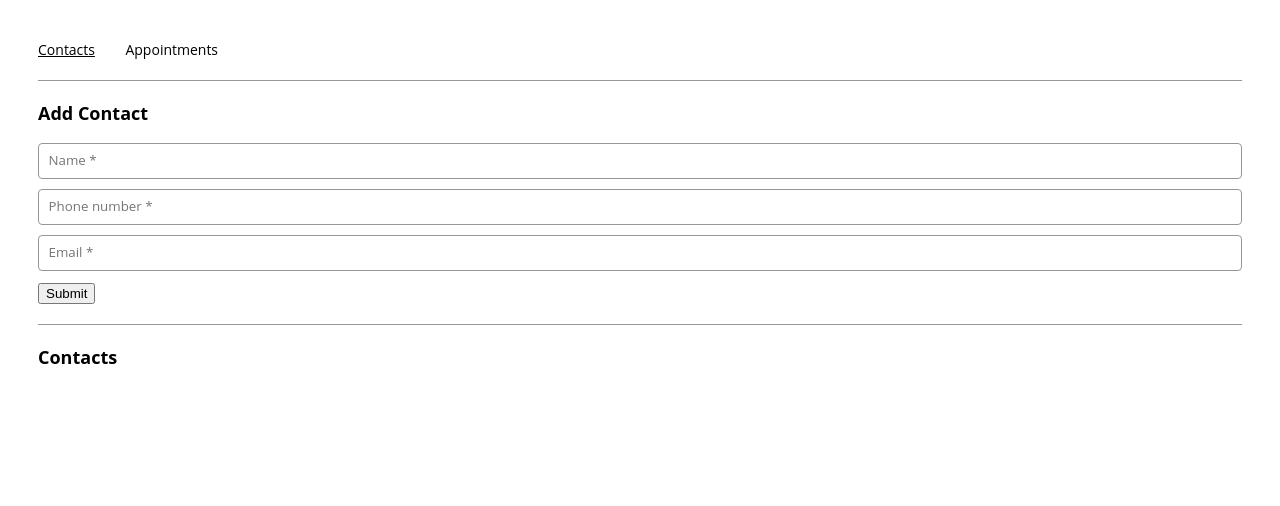
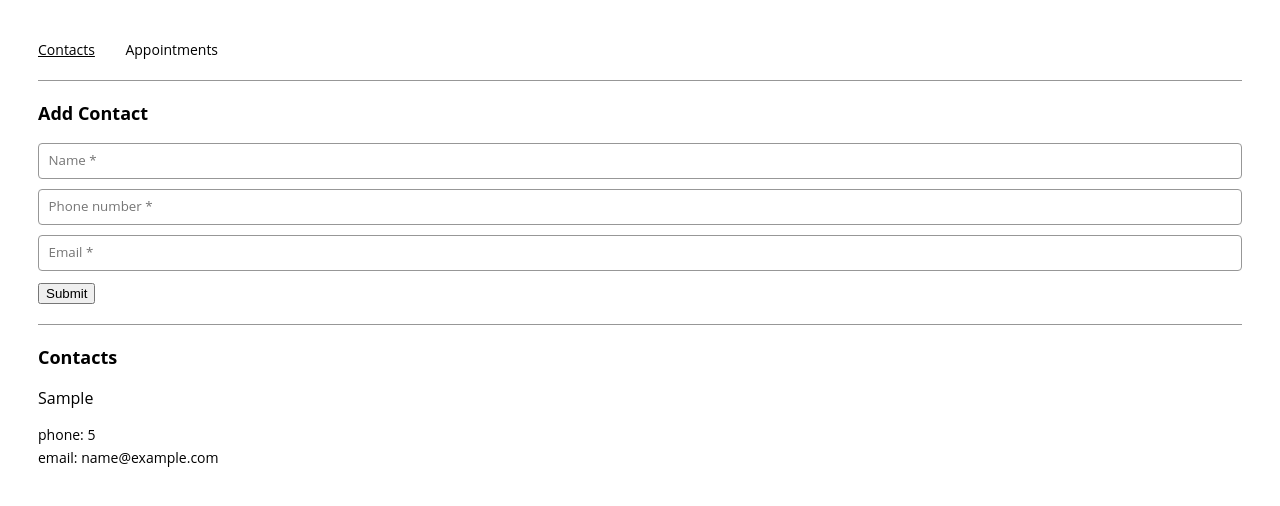
Before and after one commit to dabuar98/appointment-planner, a React (Create React App) app: page /contacts in a window 1280 px wide. Both pictures are taken after typing "Sample", "5", "name@example.com" into the empty fields and a click on the button "Submit". Shown: the top 506 px of the page. Built offline with nearby package versions, Linux system fonts and the light colour scheme.

Commit message:
Add implementation of the Tile component

```diff
--- a/src/components/tile/Tile.js
+++ b/src/components/tile/Tile.js
@@ -1,9 +1,12 @@
 import React from "react";
 
-export const Tile = () => {
+export const Tile = ({ name, description }) => {
   return (
     <div className="tile-container">
-
+      <p className="tile-title">{name}</p>
+      {Object.entries(description).map(([key, value]) => (
+        <p className="tile">{key}: {value}</p>
+      ))}
     </div>
   );
 };
```
